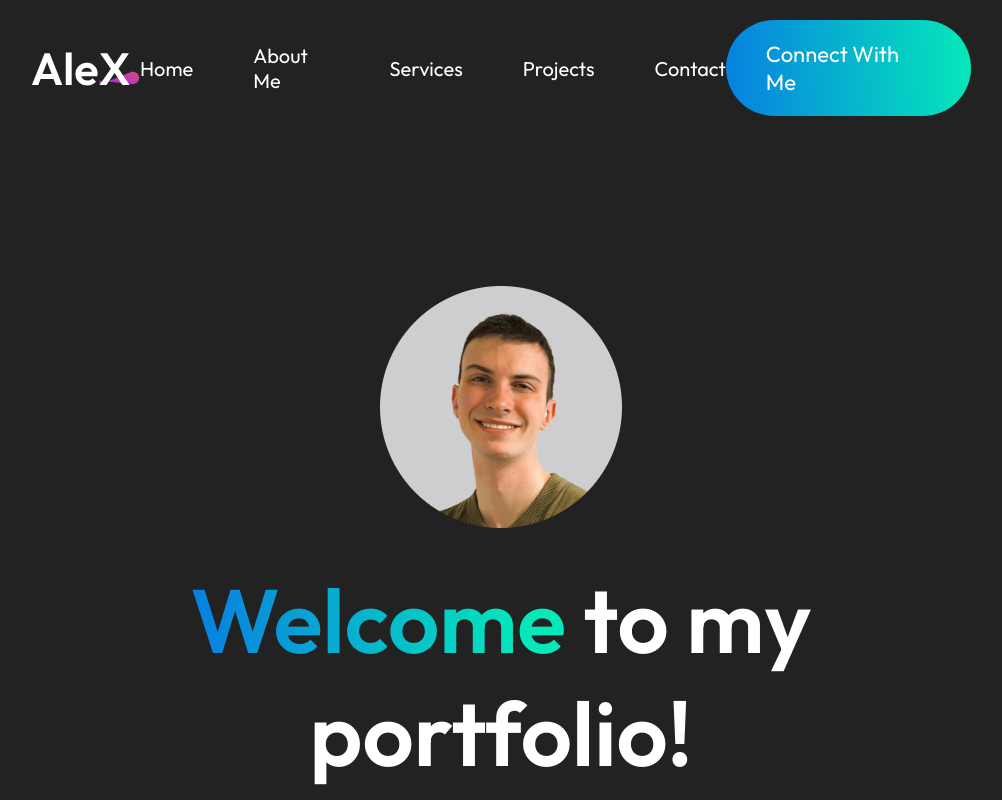
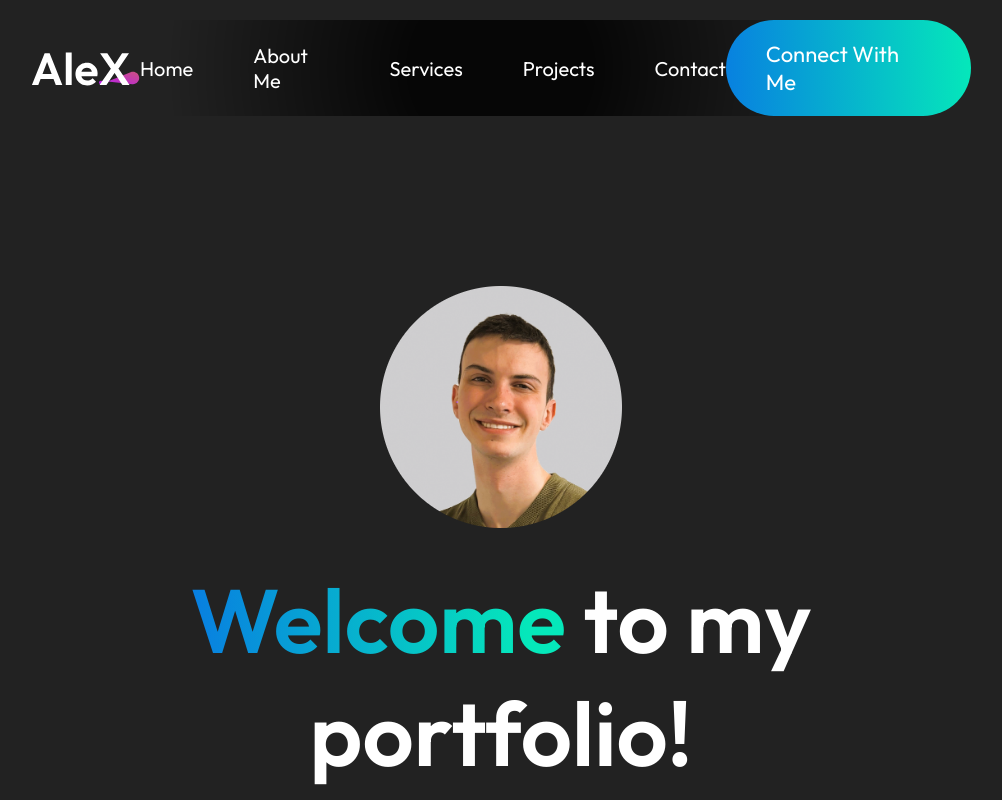
Before and after one commit to aphilippopoulos248/alexander-portfolio, a React (Vite) app: page / in a window 1280 px wide. Shown: the top 800 px of the page, without its empty margins (139-1141 px from the left). Built offline with nearby package versions, Linux system fonts and the light colour scheme.

Commit message:
Updated navbar

```diff
--- a/package.json
+++ b/package.json
@@ -23,6 +23,7 @@
     "eslint-plugin-react-hooks": "^5.1.0",
     "eslint-plugin-react-refresh": "^0.4.19",
     "globals": "^15.15.0",
+    "sass": "^1.86.0",
     "vite": "^6.2.0"
   }
 }
--- a/src/components/nav/Navbar.jsx
+++ b/src/components/nav/Navbar.jsx
@@ -1,5 +1,5 @@
 import React, { useState } from 'react'
-import './Navbar.css'
+import './Navbar.scss'
 import logo from '../../assets/logo.svg'
 import AnchorLink from 'react-anchor-link-smooth-scroll';
 
--- a/src/components/nav/Navbar.css
+++ b/src/components/nav/Navbar.scss
@@ -1,24 +1,29 @@
+@function calc-rem($px) {
+    @return $px / 16 + rem;
+  }
+
 .navbar{
     display: flex;
     align-items: center;
     justify-content: space-between;
-    margin: 20px 170px;
+    margin: calc-rem(20) calc-rem(170);
     position: sticky; /* This makes the navbar stick to the top */
-    top: 0; /* Makes sure it stays at the top of the viewport */
+    top: calc-rem(20); /* Makes sure it stays at the top of the viewport */
     z-index: 1000; /* Ensures it's above other content */
+    background: radial-gradient(circle, rgba(0, 0, 0, 0.8) 20%, rgba(0, 0, 0, 0) 70%);
 }
 .nav-menu{
     display: flex;
     align-items: center;
     list-style: none;
-    gap: 60px;
-    font-size: 20px;
+    gap: calc-rem(60);
+    font-size: calc-rem(20);
 }
 .nav-connect{
-    padding: 20px 40px;
-    border-radius: 50px;
+    padding: calc-rem(20) calc-rem(40);
+    border-radius: calc-rem(50);
     background: linear-gradient(267deg, #05E8BA 0.36%, #087EE1 102.06%);
-    font-size: 22px;
+    font-size: calc-rem(22);
     cursor: pointer;
     transition: 0.3s;
 }
@@ -29,7 +34,7 @@
 .nav-menu li{
     display: flex;
     flex-direction: column;
-    gap: 5px;
+    gap: calc-rem(5);
     cursor: pointer;
     transition: 0.3s;
 }
```
Also changed, not shown: 1 other file (tests, documents, lock files or other folders).
